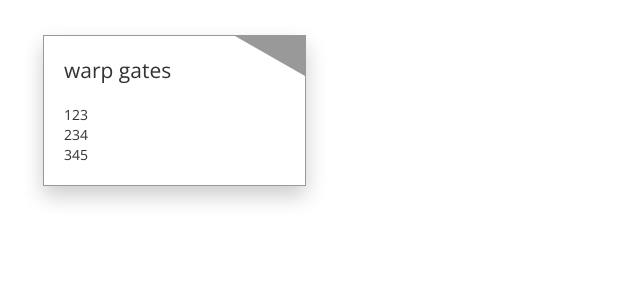
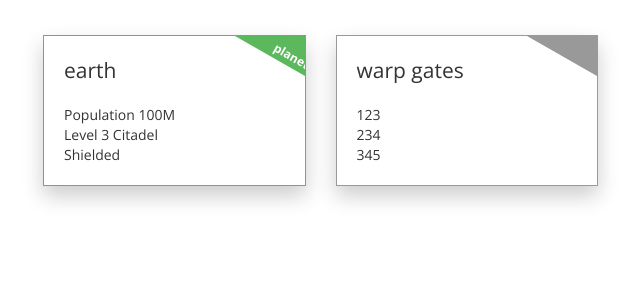
Before and after one commit to matthew-parlette/m31, a Flask app: page / in a window 1280 px wide. Shown: the part 52-352 px from the top of the page, without its empty margins (27-667 px from the left). Run offline with Flask 2, Linux system fonts and the light colour scheme; grey boxes labelled with a size stand in for pictures from a placeholder-image service; some libraries are stand-ins or nearby versions.

Commit message:
Add a planet

```diff
--- a/templates/object.html
+++ b/templates/object.html
@@ -1,9 +1,13 @@
 {# objects.html #}
 <!-- Object Display -->
-<div class="container">
-  <div class="row">
 <div class="col-xs-3">
+  {% if color is defined %}
+    {% if color == "green" %}
+  <div class="offer offer-success">
+    {% endif %}
+  {% else %}
   <div class="offer offer-default">
+  {% endif %}
     <div class="shape">
       <div class="shape-text">
         {{ tag  }}
@@ -21,6 +25,4 @@
     </div>
   </div>
 </div>
-  </div>
-</div>
 <!-- End Object Display -->
--- a/templates/sector.html
+++ b/templates/sector.html
@@ -1,6 +1,16 @@
 {# sector.html #}
+<div class="container">
+  <div class="row">
+<!-- Sector Display -->
+<!-- Planets -->
+{% with color="green", tag="planet", heading="earth", description=["Population 100M", "Level 3 Citadel", "Shielded"] %}
+{% include 'object.html' %}
+{% endwith %}
+
+<!-- Warps -->
 {% with tag="", heading="warp gates", description=["123", "234", "345"] %}
-<!-- Sector Display -->
 {% include 'object.html' %}
+{% endwith %}
 <!-- End Sector Display -->
-{% endwith %}
+  </div>
+</div>
```
Lines whose indentation alone changed are shown as unchanged.
